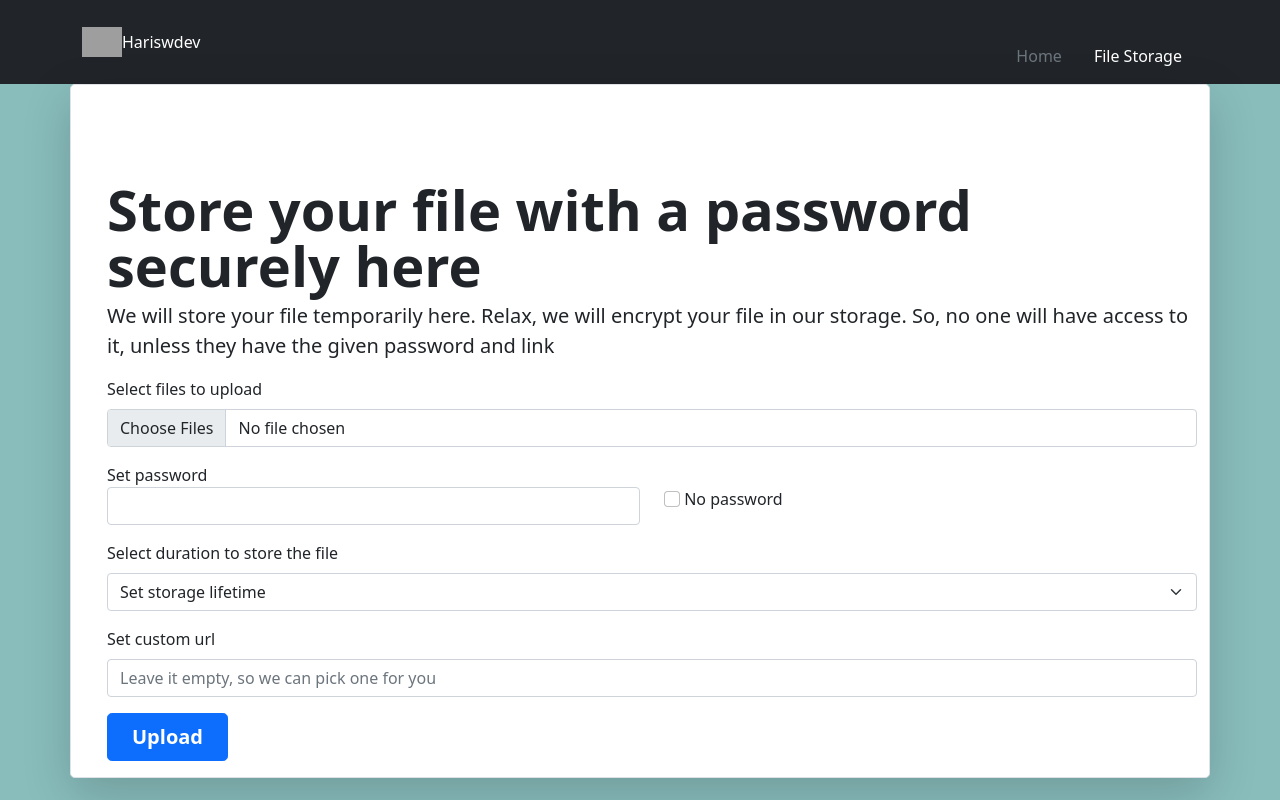
After one commit to harisw/django-portoweb, a Django app: page /file-storage/ in a window 1280 px wide. The commit adds this page. Run offline with Django 3.2, Linux system fonts and the light colour scheme; some libraries are stand-ins or nearby versions; grey boxes are pictures that could not be loaded.

Commit message:
Done minimal working upload form for file-storage

```diff
--- a/djangoportoweb/settings.py
+++ b/djangoportoweb/settings.py
@@ -29,7 +29,7 @@ BASE_DIR = Path(__file__).resolve().parent.parent
 SECRET_KEY = 'django-insecure-zzyf6r^dmjef%0(3id!zptu%chyy#r4l!vj+x6p8po*818p%!i'
 
 # SECURITY WARNING: don't run with debug turned on in production!
-DEBUG = False
+DEBUG = env('DEBUG')
 
 ALLOWED_HOSTS = ['localhost', '127.0.0.1', '.herokuapp.com']
 
@@ -140,6 +140,7 @@ USE_TZ = True
 
 STATIC_URL = '/static/'
 STATIC_ROOT = BASE_DIR / 'static'
+TEMP_ROOT = BASE_DIR / 'tmp'
 
 # Default primary key field type
 # https://docs.djangoproject.com/en/3.2/ref/settings/#default-auto-field
--- a/namegen/templates/base.html
+++ b/namegen/templates/base.html
@@ -17,15 +17,15 @@
                         </a>
                         <ul class="nav col-12 col-lg-auto my-2 justify-content-center my-md-0 text-small">
                           <li>
-                            <a href="#" class="nav-link text-secondary">
+                            <a href="{% url 'namegen_index' %}" class="nav-link text-secondary">
                               <svg class="bi d-block mx-auto mb-1" width="24" height="24"><use xlink:href="#home"></use></svg>
                               Home
                             </a>
                           </li>
                           <li>
-                            <a href="#" class="nav-link text-white">
+                            <a href="{% url 'namegen_file_storage' %}" class="nav-link text-white">
                               <svg class="bi d-block mx-auto mb-1" width="24" height="24"><use xlink:href="#speedometer2"></use></svg>
-                              Dashboard
+                              File Storage
                             </a>
                           </li>
                         </ul>
--- /dev/null
+++ b/namegen/templates/file_storage.html
@@ -0,0 +1,67 @@
+{% extends 'base.html' %}
+{% load static %}
+{% block content %}
+    <div class="pt-5">
+        <h1 class="display-4 fw-bold lh-1">Store your file with a password securely here</h1>
+        <p class="lead">We will store your file temporarily here. Relax, we will encrypt your file in our storage.
+            So, no one will have access to it, unless they have the given password and link
+        </p>
+        <div class="align-center mb-4 mb-lg-3">
+            <form enctype="multipart/form-data" method="POST" id="fileForm">
+                {% csrf_token %}
+                <div class="mb-3">
+                    <label for="formFileMultiple" class="form-label">Select files to upload</label>
+                    <input class="form-control" type="file" name="userfiles" id="formFile" multiple>
+                </div>
+                <div class="mb-3">
+                    <label for="customId">Set password</label>
+                    <div class="row justify-content-lg-start">
+                        <div class="col-6">
+                            <input type="password" class="form-control" id="password">
+                        </div>
+                        <div class="col-6">
+                            <input class="form-check-input" type="checkbox" value="" id="noPasswordCheck" name="noPasswordCheck">
+                            <label class="form-check-label" for="flexCheckDefault">
+                                No password
+                            </label>
+                        </div>
+                    </div>
+                </div>
+                <div class="mb-3">
+                    <label for="formFileMultiple" class="form-label">Select duration to store the file</label>
+                    <select class="form-select" aria-label="select duration" id="durationStore" required>
+                        <option>Set storage lifetime</option>
+                        <option value="1">1 hour</option>
+                        <option value="3">3 hour</option>
+                        <option value="6">6 hour</option>
+                        <option value="12">12 hour</option>
+                        <option value="24">1 day</option>
+                        <option value="72">3 day</option>
+                    </select>
+                </div>
+                <input type="hidden" id="durInput" name="expired">
+                <div class="mb-3">
+                    <label for="formCustomUrl" class="form-label">Set custom url</label>
+                    <input class="form-control" type="text" name="customUrl" id="formCustomUrl"
+                    placeholder="Leave it empty, so we can pick one for you">
+                </div>
+                <button type="submit" class="btn btn-primary btn-lg px-4 me-md-2 fw-bold" id="uploadBtn">Upload</button>
+            </form>
+        </div>
+    </div>
+{% endblock %}
+
+{% block script %}
+    <script src="https://cdnjs.cloudflare.com/ajax/libs/moment.js/2.29.2/moment.min.js"></script>
+    <script>
+        $("#fileForm").submit(() => {
+            var h = $('#durationStore').val()
+            var now = moment()
+            var expDate = now.add(h, 'hours').format('YYYY-MM-DD HH:MM:SS')
+            console.log(h)
+            console.log(expDate)
+            $("#durInput").val(expDate)
+            return true;
+        })
+    </script>
+{% endblock %}
--- a/namegen/urls.py
+++ b/namegen/urls.py
@@ -4,5 +4,6 @@ from . import views
 
 urlpatterns = [
     path('', views.index, name='namegen_index'),
-    path('api/getnames/', views.getNames, name='namegen_getNames')
+    path('file-storage/', views.fileStorageIndex, name='namegen_file_storage'),
+    path('api/getnames/', views.getNames, name='namegen_getNames'),
 ]
--- a/namegen/views.py
+++ b/namegen/views.py
@@ -1,6 +1,15 @@
 from django.shortcuts import render
 from django.http import JsonResponse
-from .models import Country, NamesDB
+from .models import Country, NamesDB, StoredFile
+from django.utils import timezone
+from django.conf import settings
+import pyAesCrypt
+import zipfile
+import hashlib
+import os
+
+from django.views.generic.edit import FormView
+from .forms import UploadFileForm
 
 # Create your views here.
 def index(request):
@@ -26,3 +35,41 @@ def getNames(request):
 
     namesResult = namesResult[:10].values()
     return JsonResponse({'names': list(namesResult)})
+
+def fileStorageIndex(request):
+    if request.method == "GET":
+        return render(request, 'file_storage.html', {})
+    elif request.method == "POST":
+        customUrl = request.POST.get('customUrl', '')
+        password = request.POST.get('password', '')
+        now = timezone.now
+        expired = request.POST.get('expired')
+        print(request.POST)
+        if customUrl == '':
+            customUrl = getCustomUrl()
+
+        encrypted_file = handle_uploaded_file(request.FILES, customUrl, password)
+        hashed_password = hashlib.md5(password.encode()).hexdigest()
+        newStoredFile = StoredFile(slug=customUrl, file_path=encrypted_file, password=hashed_password, expired_at=expired)
+        newStoredFile.save()
+        return render(request, 'file_storage.html', {})
+
+def getCustomUrl():
+    newUrl = hashlib.md5(timezone.now.encode()).hexdigest()[:5]
+    i = 0
+    while len(StoredFile.objects.filter(slug=newUrl).values()) > 0:
+        newUrl += i
+        i += 1
+    return newUrl
+
+def handle_uploaded_file(files, name, password):
+    path = settings.TEMP_ROOT
+    zip_path = os.path.join(path, name+".zip")
+    with zipfile.ZipFile(zip_path, mode="w") as archive:
+        for file in files.getlist('file'):
+            with open(path / file.name, 'wb+') as destination:
+                for chunk in file.chunks():
+                    destination.write(chunk)
+            archive.write(file.name)
+    pyAesCrypt.encryptFile(zip_path, zip_path+".aes", password)
+    return name+".zip.aes"
```
Also changed, not shown: namegen/forms.py (added, +7 -0 lines), namegen/models.py (+15 -0 lines), namegen/migrations/0002_storedfile.py (added), 1 other file.
